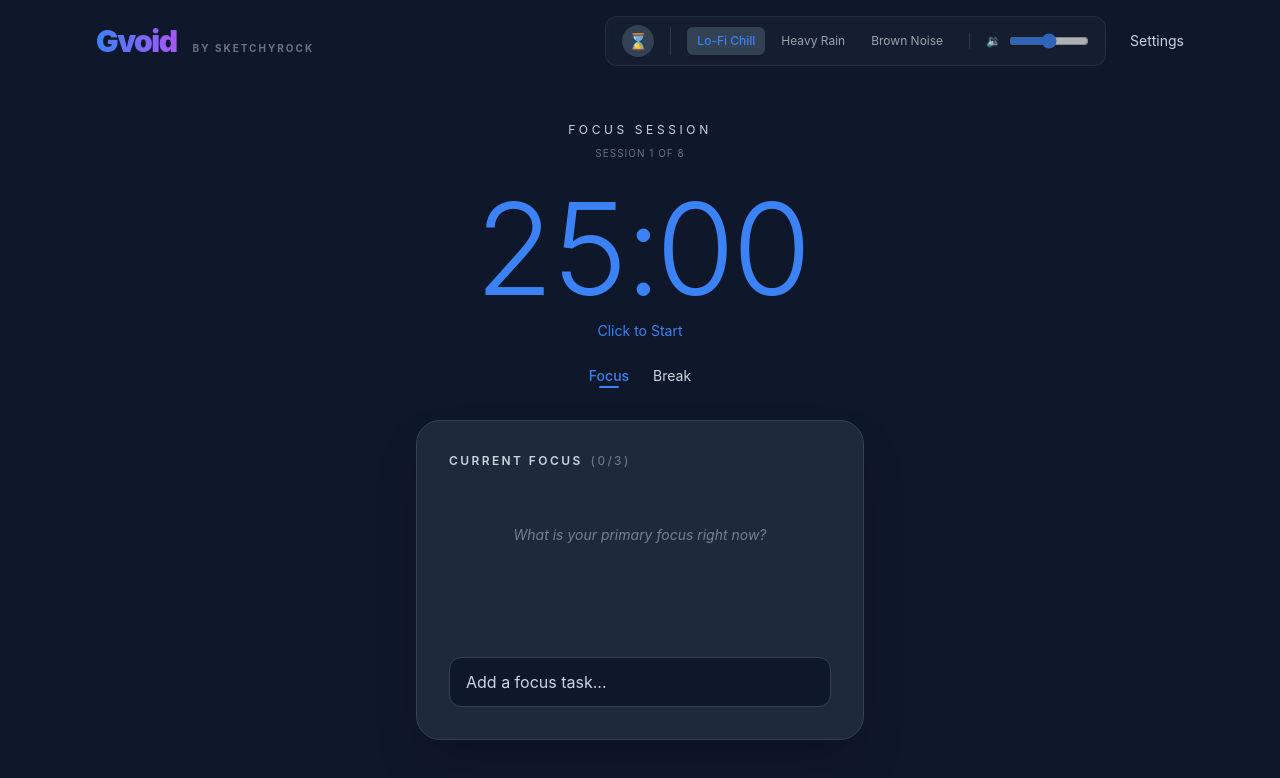
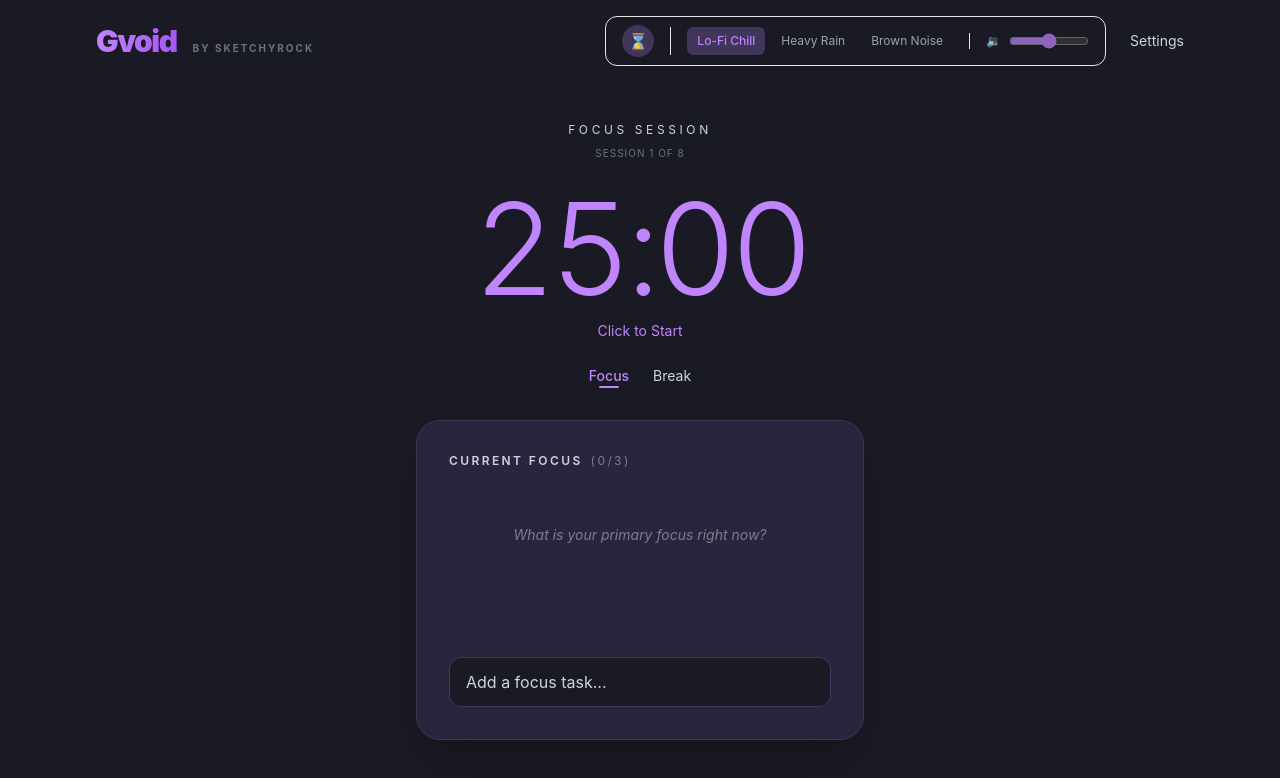
Before and after one commit to SketchyRock/Gvoid, a React (Vite) app: page / in a window 1280 px wide. Shown: the top 778 px of the page. Built offline with nearby package versions, Linux system fonts and the light colour scheme.

Commit message:
feat: add multi-theme support with 4 custom themes and settings toggle

```diff
--- a/src/components/settings/SettingsPage.jsx
+++ b/src/components/settings/SettingsPage.jsx
@@ -159,6 +159,19 @@ export default function SettingsPage({ isOpen, onClose }) {
                     <section className="space-y-4">
                         <h3 className="text-xs font-bold uppercase tracking-widest text-blue-soft border-b border-gray-700 pb-2">Visuals</h3>
                         <div className="flex flex-col gap-4">
+                            <div className="space-y-2">
+                                <label className="text-sm font-medium">Theme</label>
+                                <select
+                                    value={settings.theme}
+                                    onChange={(e) => handleChange('theme', e.target.value)}
+                                    className="w-full bg-gray-900 border border-gray-700 rounded-lg p-2 focus:ring-2 focus:ring-blue-soft outline-none"
+                                >
+                                    <option value="deep-focus">Deep Focus (Purple & Dark Grey)</option>
+                                    <option value="clean-minimalist">Clean Minimalist (Blue & Light Grey)</option>
+                                    <option value="solar-retro">Solar Retro (Yellow/Orange & Brown)</option>
+                                    <option value="evergreen-forest">Evergreen Forest (Green & Slate)</option>
+                                </select>
+                            </div>
                             <div className="flex items-center justify-between">
                                 <div>
                                     <p className="text-sm font-medium">Timer in Tab Title</p>
--- a/src/contexts/SettingsContext.jsx
+++ b/src/contexts/SettingsContext.jsx
@@ -16,7 +16,7 @@ export const SettingsProvider = ({ children }) => {
         alarmSound: 'digital',
         alarmVolume: 50,
         desktopNotifications: false,
-        theme: 'dark',
+        theme: 'deep-focus',
         timerInTitle: true,
         dailyGoal: 8,
         taskSound: true
@@ -33,6 +33,11 @@ export const SettingsProvider = ({ children }) => {
         localStorage.setItem('pomodoro-settings', JSON.stringify(settings));
     }, [settings]);
 
+    // Apply theme
+    useEffect(() => {
+        document.documentElement.setAttribute('data-theme', settings.theme);
+    }, [settings.theme]);
+
     const updateSettings = (newSettings) => {
         setSettings(prev => ({ ...prev, ...newSettings }));
     };
--- a/src/index.css
+++ b/src/index.css
@@ -3,6 +3,72 @@
 @tailwind utilities;
 
 @layer base {
+  :root {
+    /* Default is Deep Focus */
+    --color-gray-900: #1a1a24;
+    --color-gray-800: #2a243d;
+    --color-gray-700: #3f3659;
+    --color-gray-400: #9ca3af;
+    --color-gray-300: #cbd5e1;
+    --color-gray-100: #f1f5f9;
+
+    --color-blue-soft: #c084fc;
+    --color-blue-glow: #2dd4bf;
+    --color-blue-muted: #581c87;
+  }
+
+  [data-theme='deep-focus'] {
+    --color-gray-900: #1a1a24;
+    --color-gray-800: #2a243d;
+    --color-gray-700: #3f3659;
+    --color-gray-400: #9ca3af;
+    --color-gray-300: #cbd5e1;
+    --color-gray-100: #f1f5f9;
+
+    --color-blue-soft: #c084fc;
+    --color-blue-glow: #2dd4bf;
+    --color-blue-muted: #581c87;
+  }
+
+  [data-theme='clean-minimalist'] {
+    --color-gray-900: #f8fafc;
+    --color-gray-800: #e2e8f0;
+    --color-gray-700: #cbd5e1;
+    --color-gray-400: #64748b;
+    --color-gray-300: #475569;
+    --color-gray-100: #0f172a;
+
+    --color-blue-soft: #2563eb;
+    --color-blue-glow: #60a5fa;
+    --color-blue-muted: #dbeafe;
+  }
+
+  [data-theme='solar-retro'] {
+    --color-gray-900: #fdf6e3;
+    --color-gray-800: #eee8d5;
+    --color-gray-700: #d5c4a1;
+    --color-gray-400: #7c6f64;
+    --color-gray-300: #504945;
+    --color-gray-100: #3c3836;
+
+    --color-blue-soft: #fb923c;
+    --color-blue-glow: #ea580c;
+    --color-blue-muted: #78350f;
+  }
+
+  [data-theme='evergreen-forest'] {
+    --color-gray-900: #0f172a;
+    --color-gray-800: #14532d;
+    --color-gray-700: #166534;
+    --color-gray-400: #9ca3af;
+    --color-gray-300: #d1d5db;
+    --color-gray-100: #f3f4f6;
+
+    --color-blue-soft: #facc15;
+    --color-blue-glow: #fde047;
+    --color-blue-muted: #064e3b;
+  }
+
   body {
     @apply bg-gray-900 text-gray-100 font-sans antialiased;
   }
--- a/tailwind.config.js
+++ b/tailwind.config.js
@@ -7,19 +7,20 @@ export default {
   theme: {
     extend: {
       colors: {
-        // Dark grays for the dark mode background
+        // Mapped to CSS variables for dynamic theming
         gray: {
-          900: '#0f172a', // Main background - slate 900
-          800: '#1e293b', // Secondary background - slate 800
-          700: '#334155', // Borders, subtle hover states - slate 700
-          300: '#cbd5e1', // Muted text for secondary info - slate 300
-          100: '#f1f5f9', // Primary reading text - slate 100
+          900: 'var(--color-gray-900)',
+          800: 'var(--color-gray-800)',
+          700: 'var(--color-gray-700)',
+          400: 'var(--color-gray-400)',
+          300: 'var(--color-gray-300)',
+          100: 'var(--color-gray-100)',
         },
-        // Blues for accents, focus actions, and active timers
+        // Mapped to CSS variables for dynamic theming
         blue: {
-          soft: '#3b82f6', // Primary accent - blue 500
-          glow: '#2563eb', // Hover accent - blue 600
-          muted: '#1e3a8a' // Background for active states - blue 900
+          soft: 'var(--color-blue-soft)',
+          glow: 'var(--color-blue-glow)',
+          muted: 'var(--color-blue-muted)'
         },
         // Purples for the new Gvoid theme
         purple: {
```
Also changed, not shown: 1 other file (tests, documents, lock files or other folders).
